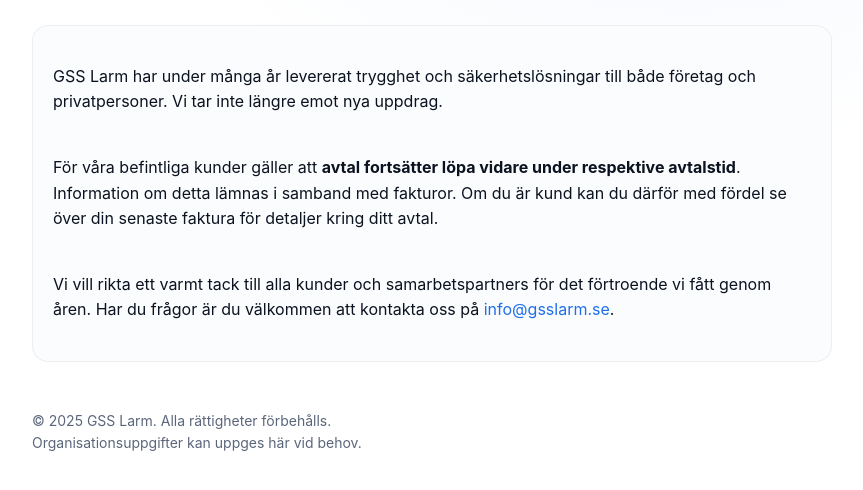
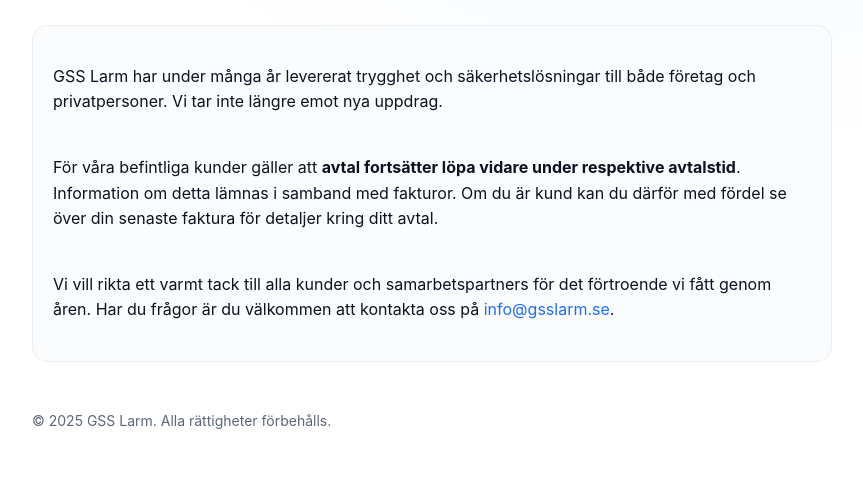
Before and after one commit to msoderstr/gsslarm-web, a plain HTML site: page index.html in a window 1280 px wide. Shown: the part 158-648 px from the top of the page, without its empty margins (208-1071 px from the left). Drawn offline with Linux system fonts and the light colour scheme.

Commit message:
Remove organizational information note from footer

```diff
--- a/index.html
+++ b/index.html
@@ -109,7 +109,6 @@
 
     <footer>
       <div>© <span id="year"></span> GSS Larm. Alla rättigheter förbehålls.</div>
-      <div class="muted">Organisationsuppgifter kan uppges här vid behov.</div>
     </footer>
   </main>
 
```
